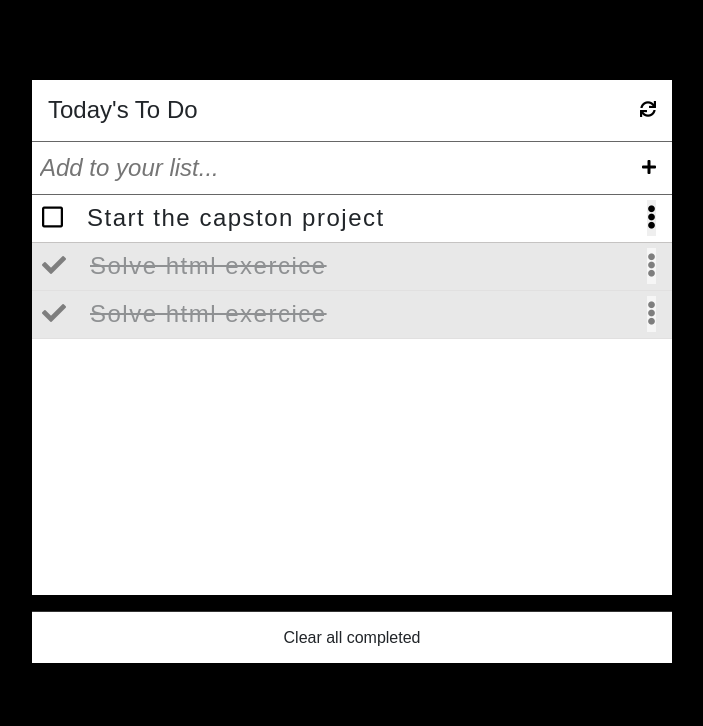
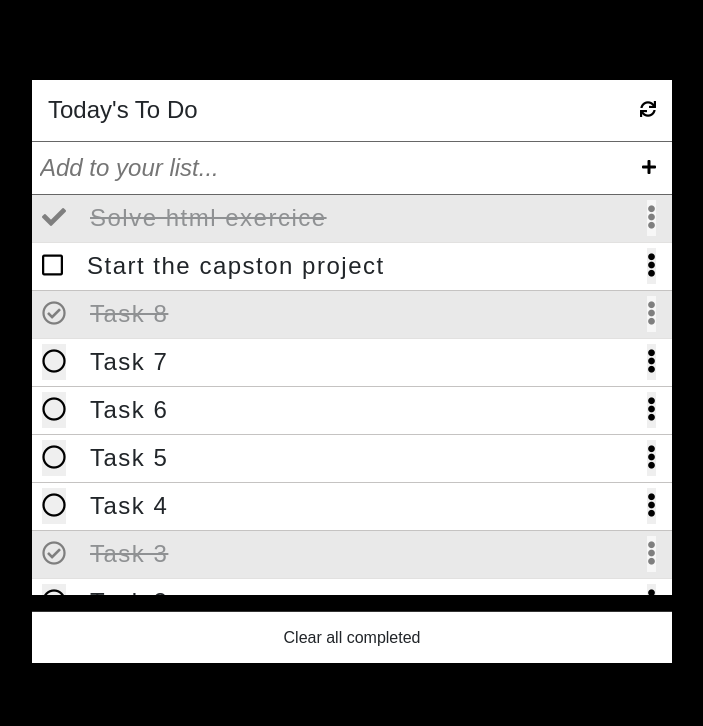
Before and after one commit to masangana/TodoList, a website built with webpack: page src/index.html in a window 1280 px wide. Shown: the whole page, without its empty margins (288-991 px from the left). Built offline with nearby package versions, Linux system fonts and the light colour scheme.

Commit message:
Add dynamic function

```diff
--- a/src/index.html
+++ b/src/index.html
@@ -29,15 +29,6 @@
             </button>
         </div>
         <ul class="list-cont">
-            <li id="0" contenteditable="true">
-                <button class="check-button" id="0">
-                    <i class="far fa-square"></i>
-                </button>
-                <label id="0">Start the capston project</label>
-                <button id="0">
-                    <i class="fas fa-ellipsis-v"></i>
-                </button>
-            </li>
             <li id="1" contenteditable="false" class="checked">
                 <button class="check-button" id="1">
                     <i class="fas fa-check"></i>
@@ -47,12 +38,12 @@
                     <i class="fas fa-ellipsis-v"></i>
                 </button>
             </li>
-            <li id="1" contenteditable="false" class="checked">
-                <button class="check-button" id="2">
-                    <i class="fas fa-check"></i>
+            <li id="0" contenteditable="true">
+                <button class="check-button" id="0">
+                    <i class="far fa-square"></i>
                 </button>
-                <label id="2">Solve html exercice</label>
-                <button id="2">
+                <label id="0">Start the capston project</label>
+                <button id="0">
                     <i class="fas fa-ellipsis-v"></i>
                 </button>
             </li>
--- a/src/index.js
+++ b/src/index.js
@@ -1,14 +1,13 @@
 import _ from 'lodash';
 import 'bootstrap';
 import './style.scss';
+import loopTask from './modules/taskList';
+
 
 function component() {
     const element = document.createElement('div');
 
-    // Lodash, now imported by this script
-   // element.innerHTML = _.join(['Hello', 'webpack'], ' ');
-    //element.classList.add('hello');
-
+    loopTask();
     return element;
   }
 
--- /dev/null
+++ b/src/modules/taskList.js
@@ -0,0 +1,87 @@
+
+// Tasks Array
+const listArray = [
+    {
+      description: 'Task 1',
+      completed: false,
+      index: '0',
+    },
+    {
+      description: 'Task 2',
+      completed: false,
+      index: '1',
+    },
+    {
+      description: 'Task 2',
+      completed: false,
+      index: '2',
+    },
+    {
+      description: 'Task 3',
+      completed: true,
+      index: '3',
+    },
+    {
+      description: 'Task 4',
+      completed: false,
+      index: '4',
+    },
+    {
+      description: 'Task 5',
+      completed: false,
+      index: '5',
+    },
+    {
+      description: 'Task 6',
+      completed: false,
+      index: '6',
+    },
+    {
+      description: 'Task 7',
+      completed: false,
+      index: '7',
+    },
+    {
+      description: 'Task 8',
+      completed: true,
+      index: '8',
+    },
+  ];
+
+const  loopTask = () => {
+    const listContainer = document.querySelector('.list-cont');
+    console.log(listContainer)
+    const sorted = listArray.sort((a, b) => (a.index < b.index ? 1 : -1));
+    sorted.forEach((el) => {
+      const li = [];
+      const input = [];
+      const button = [];
+      const buttonCheck = [];
+      li[el.index] = document.createElement('li');
+      li[el.index].setAttribute('id', el.index);
+      if (el.completed === true) {
+        li[el.index].classList.add('checked');
+        buttonCheck[el.index] = document.createElement('button');
+        buttonCheck[el.index].setAttribute('id', el.index);
+        buttonCheck[el.index].setAttribute('contenteditable', false);
+        buttonCheck[el.index].classList.add('check-button');
+        buttonCheck[el.index].innerHTML = '<i class="far fa-check-circle"></i>';
+      } else {
+        buttonCheck[el.index] = document.createElement('button');
+        buttonCheck[el.index].setAttribute('id', el.index);
+        buttonCheck[el.index].setAttribute('contenteditable', true);
+        buttonCheck[el.index].innerHTML = '<i class="far fa-circle"></i>';
+      }
+
+      const label = document.createElement('label');
+      label.setAttribute('id', el.index);
+      label.textContent = el.description;
+      button[el.index] = document.createElement('button');
+      button[el.index].setAttribute('id', el.index);
+      button[el.index].innerHTML = '<i class="fas fa-ellipsis-v"></i>';
+      li[el.index].append(buttonCheck[el.index], label, button[el.index]);
+      listContainer.append(li[el.index]);
+    });
+  };
+
+  export  default loopTask;
```
Also changed, not shown: .eslintrc.json (added), .github/workflows/linters.yml (added), .stylelintrc.json (added), dist/index.html (deleted), dist/main.js.LICENSE.txt (deleted), dist/runtime.js (deleted), 2 other files.
